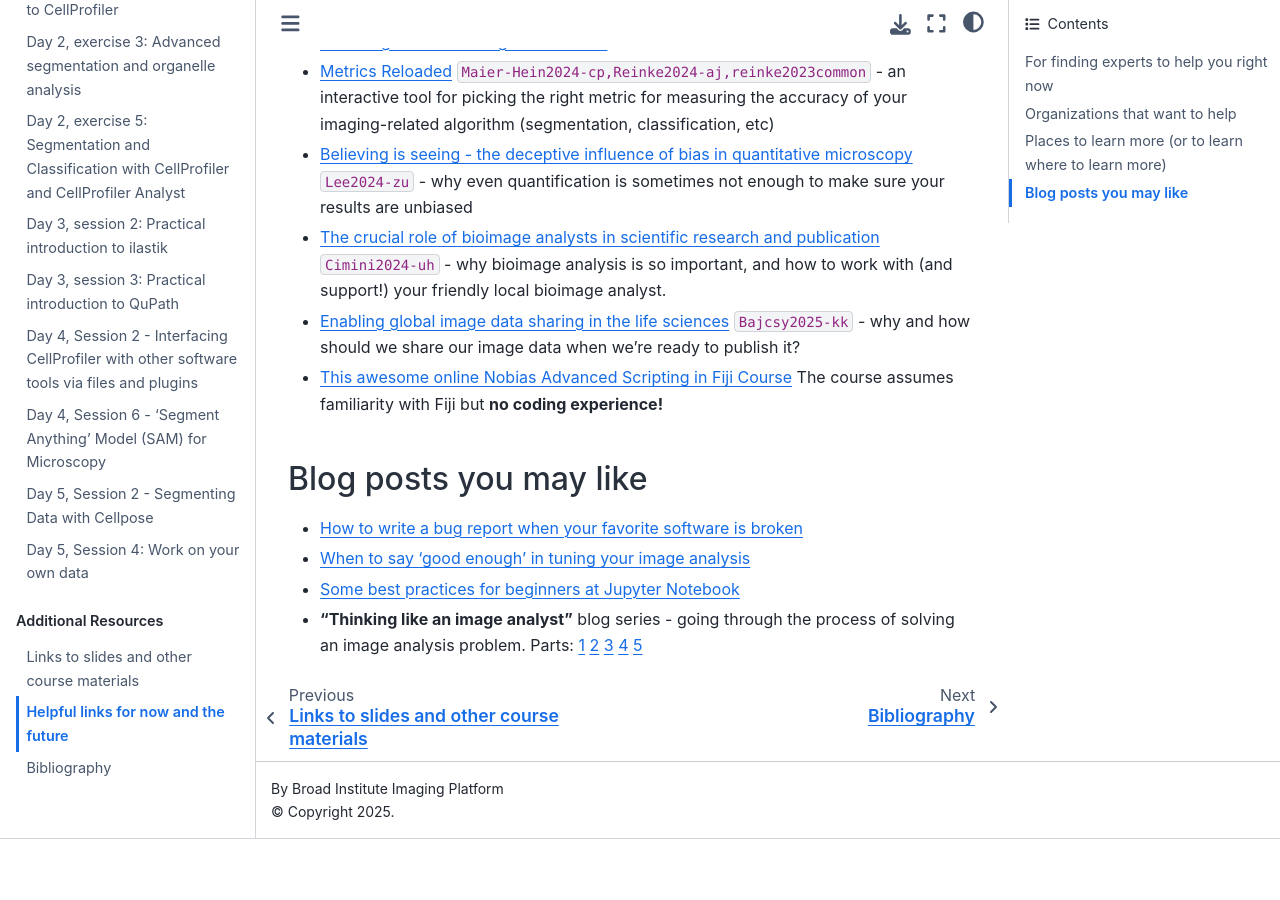
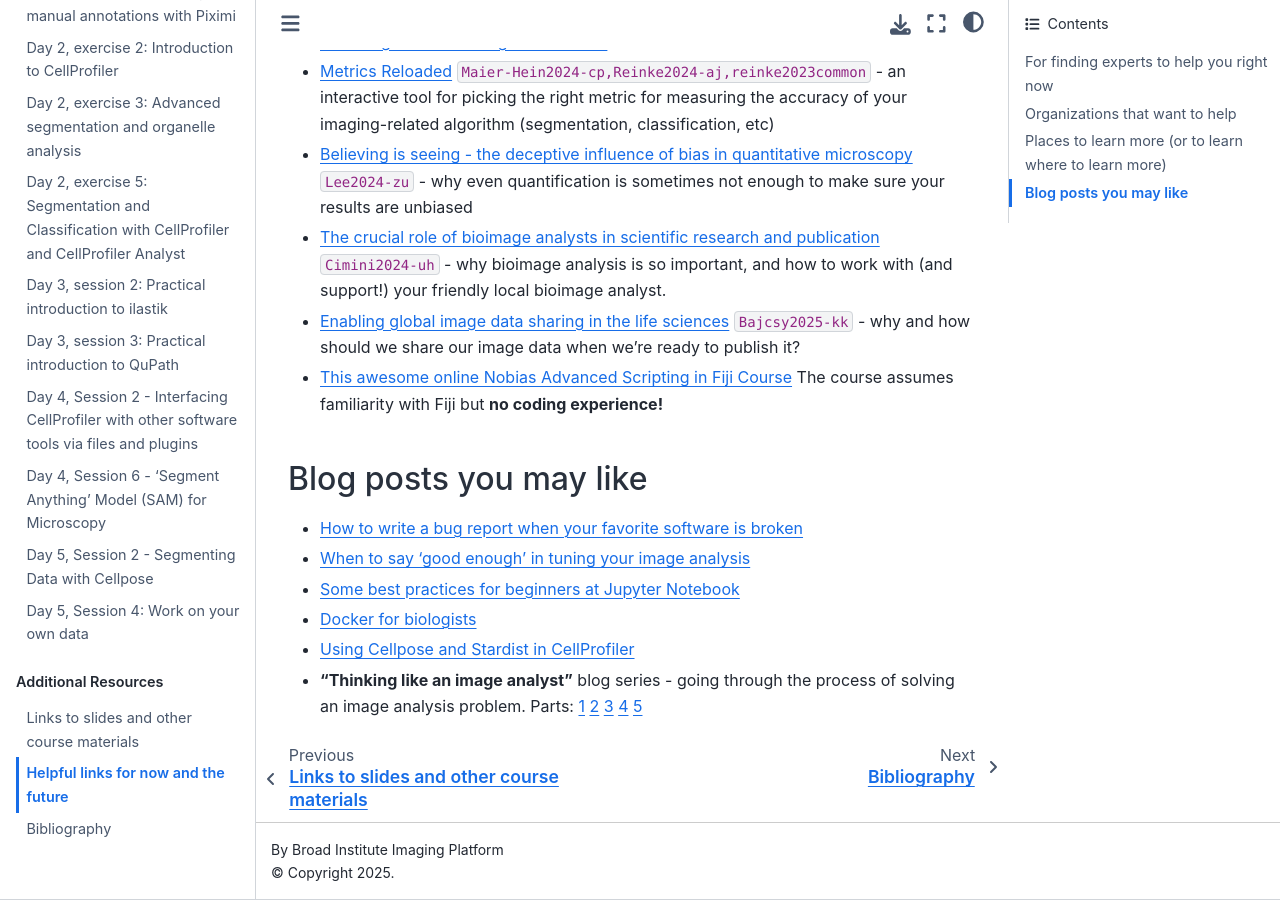
Before and after one commit to broadinstitute/BAB3, a Jupyter Book: the page built from docs/links.md, in a window 1280 px wide and 900 px high, scrolled down 837 px. Built offline with Jupyter Book 1.0.4 settings and Sphinx 7.4.7 and the Sphinx Book theme 1.1.4, drawn with Linux system fonts in a browser that asks for light colours; cross-references to code outside the pages are shown as plain code; before the commit the page ends 1676 px from its top, so only the background shows below that.

Commit message:
Extra blog posts

```diff
--- a/docs/links.md
+++ b/docs/links.md
@@ -25,4 +25,6 @@
 * [How to write a bug report when your favorite software is broken](https://focalplane.biologists.com/2024/04/03/how-to-write-a-bug-report/)
 * [When to say 'good enough' in tuning your image analysis](https://carpenter-singh-lab.broadinstitute.org/blog/when-to-say-good-enough)
 * [Some best practices for beginners at Jupyter Notebook](https://carpenter-singh-lab.broadinstitute.org/blog/best-practices-jupyter-notebook)
+* [Docker for biologists](https://carpenter-singh-lab.broadinstitute.org/docker_for_biologists)
+* [Using Cellpose and Stardist in CellProfiler](https://carpenter-singh-lab.broadinstitute.org/blog/leveraging-advanced-segmentation-models-cellprofiler-runcellpose-and-runstardist)
 * **"Thinking like an image analyst"** blog series - going through the process of solving an image analysis problem. Parts: [1](https://carpenter-singh-lab.broadinstitute.org/blog/thinking-image-analyst-part-i-project-overview-and-data-import) [2](https://carpenter-singh-lab.broadinstitute.org/blog/thinking-image-analyst-part-ii-removing-bright-debris-analysis) [3](https://carpenter-singh-lab.broadinstitute.org/blog/thinking-image-analyst-part-iii-enhancing-fibers-detection) [4](https://carpenter-singh-lab.broadinstitute.org/blog/thinking-image-analyst-part-iv-detecting-fibers-objects) [5](https://carpenter-singh-lab.broadinstitute.org/blog/thinking-image-analyst-part-v-making-measurements-and-exporting-data-analysis)
```
